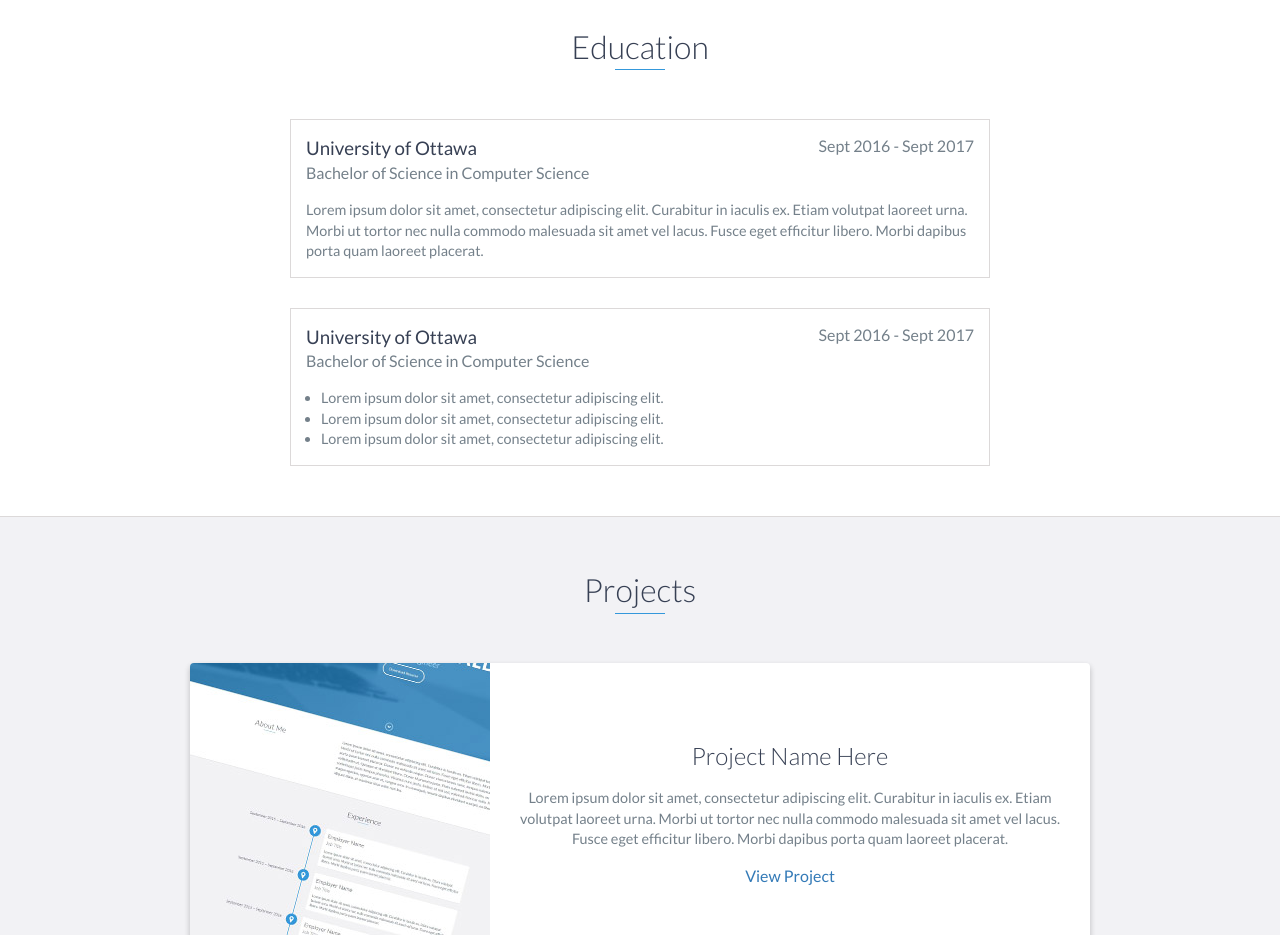
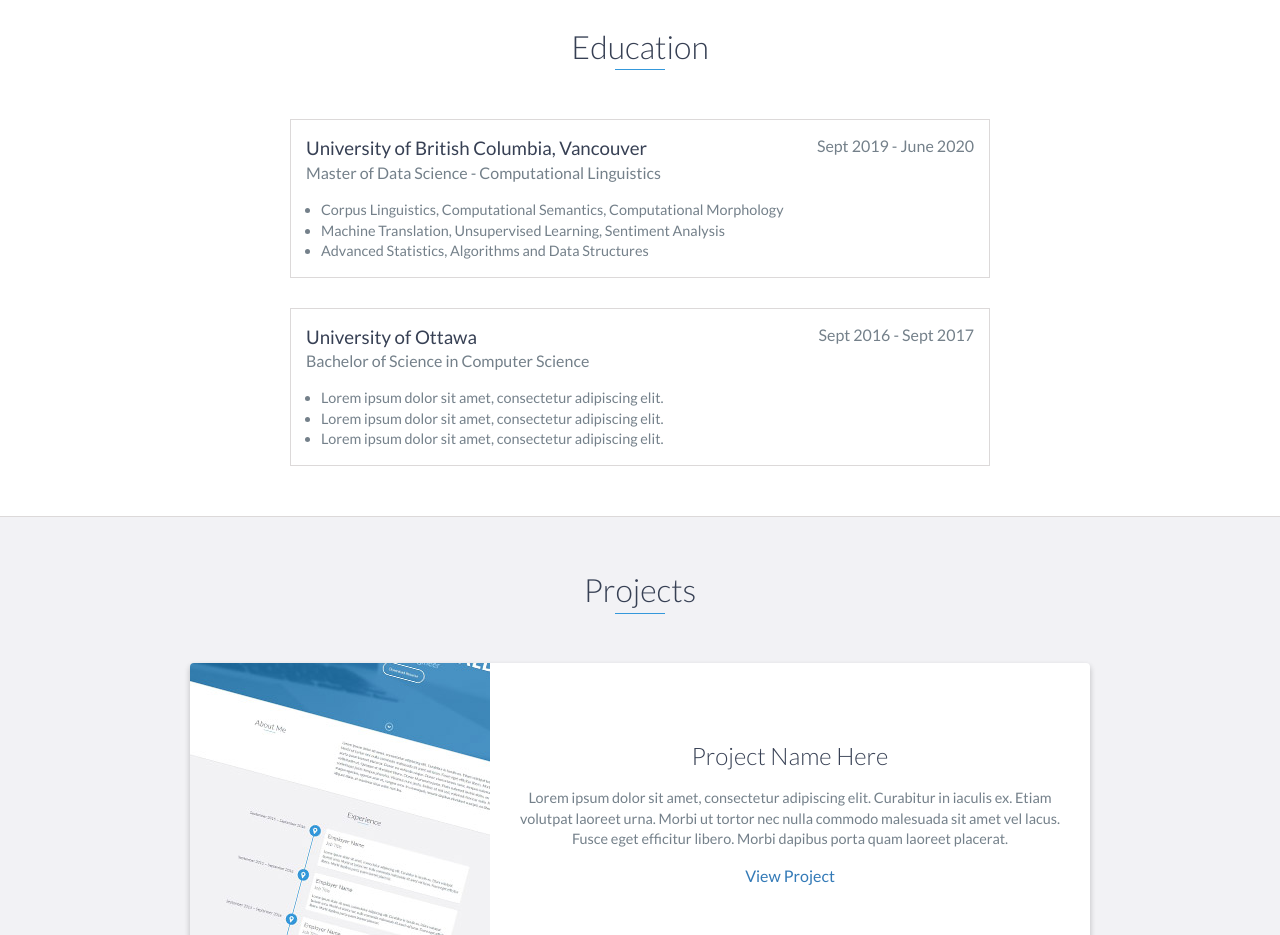
Before and after one commit to MistryWoman/MistryWoman.github.io, a website: page index.html in a window 1280 px wide. Shown: the part 2100-3035 px from the top of the page. Drawn offline with nearby package versions, Linux system fonts and the light colour scheme.

Commit message:
adding education

```diff
--- a/index.html
+++ b/index.html
@@ -124,12 +124,20 @@
     <div id="education">
         <h2 class="heading">Education</h2>
         <div class="education-block">
-            <h3>University of Ottawa</h3>
-            <span class="education-date">Sept 2016 - Sept 2017</span>
-            <h4>Bachelor of Science in Computer Science</h4>
-            <p>
-                Lorem ipsum dolor sit amet, consectetur adipiscing elit. Curabitur in iaculis ex. Etiam volutpat laoreet urna. Morbi ut tortor nec nulla commodo malesuada sit amet vel lacus. Fusce eget efficitur libero. Morbi dapibus porta quam laoreet placerat.
-            </p>
+            <h3>University of British Columbia, Vancouver</h3>
+            <span class="education-date">Sept 2019 - June 2020</span>
+            <h4>Master of Data Science - Computational Linguistics</h4>
+	    <ul>
+                <li>
+                    Corpus Linguistics, Computational Semantics, Computational Morphology
+                </li>
+                <li>
+                    Machine Translation, Unsupervised Learning, Sentiment Analysis
+                </li>
+                <li>
+                    Advanced Statistics, Algorithms and Data Structures
+                </li>
+            </ul>
         </div>
         <!-- End .education-block -->
 
```
